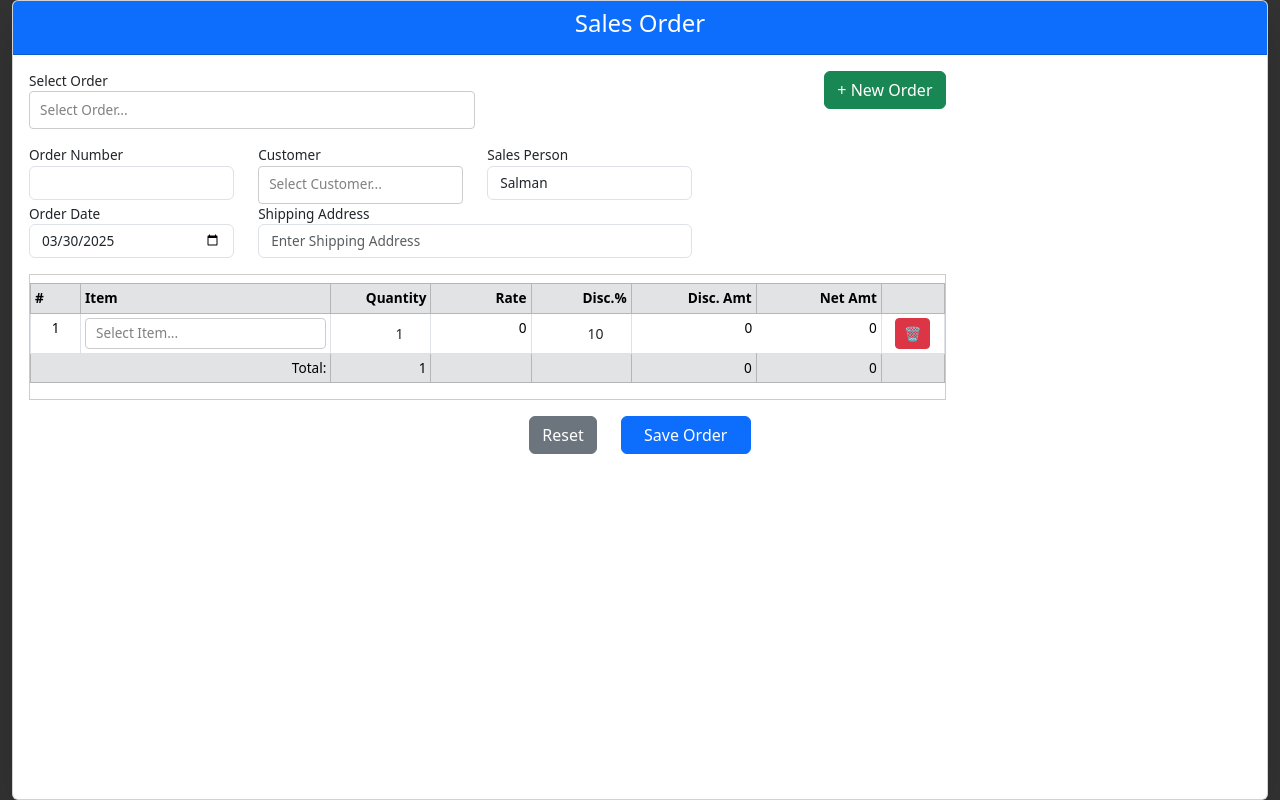
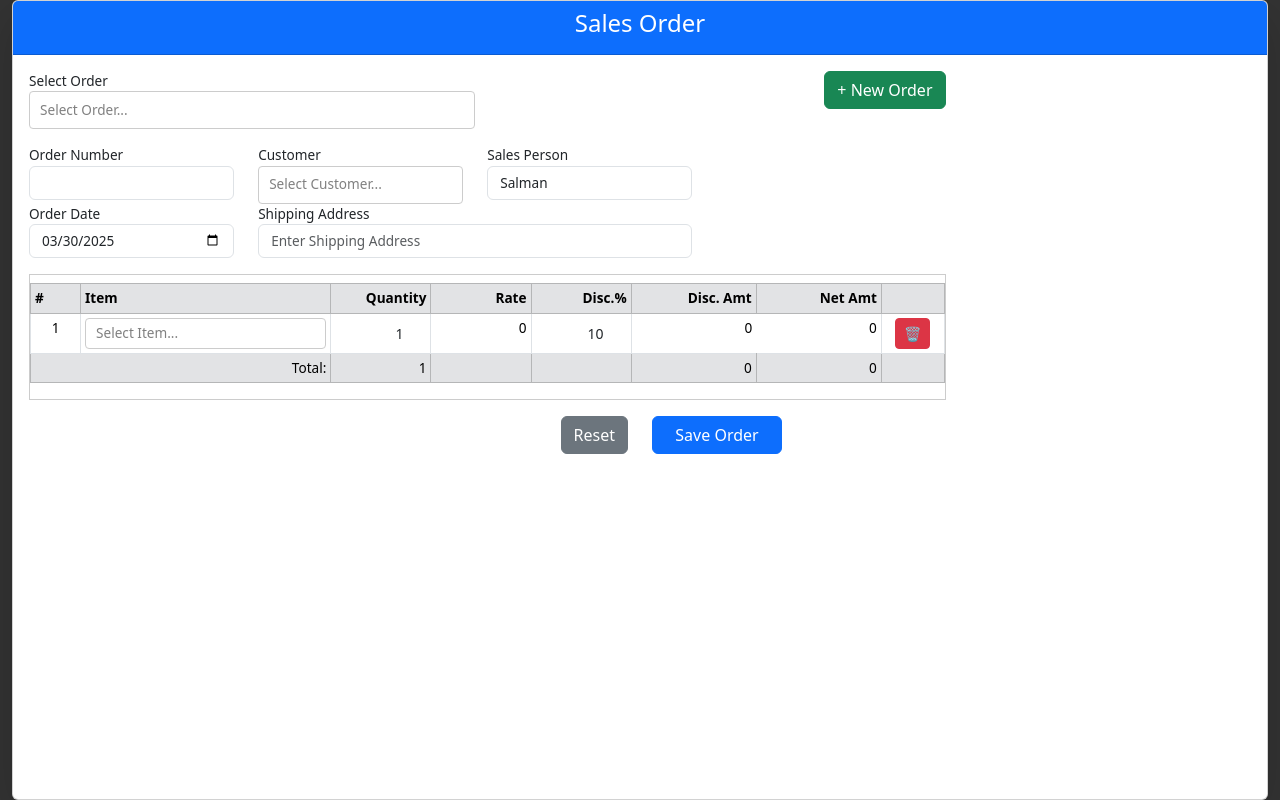
Before and after one commit to mkashifmaster/retailsystem, a React (Create React App) app: page / in a window 1280 px wide. Built offline with nearby package versions, Linux system fonts and the light colour scheme.

Commit message:
2025-04-01

```diff
--- a/src/components/transactions/SalesOrder/SalesOrderForm.js
+++ b/src/components/transactions/SalesOrder/SalesOrderForm.js
@@ -135,9 +135,9 @@ function SalesOrderForm() {
               <OrderDetails />
             </div>
           </div>
-
-          <Row className="mt-3 w-80 mx-auto">
-            <Col className="text-start">
+          <div className="w-150 " >
+          <Row className="mt-3  ">
+            <Col className="text-end ">
               <Button
                 variant="secondary"
                 onClick={() => dispatch(resetOrderForm())}
@@ -145,7 +145,7 @@ function SalesOrderForm() {
                 Reset
               </Button>
             </Col>
-            <Col className="text-end">
+            <Col className="text-start">
               <Button
                 variant="primary"
                 onClick={handleSave}
@@ -155,6 +155,7 @@ function SalesOrderForm() {
               </Button>
             </Col>
           </Row>
+          </div>
         </Card.Body>
       </Card>
     </Container>
```
